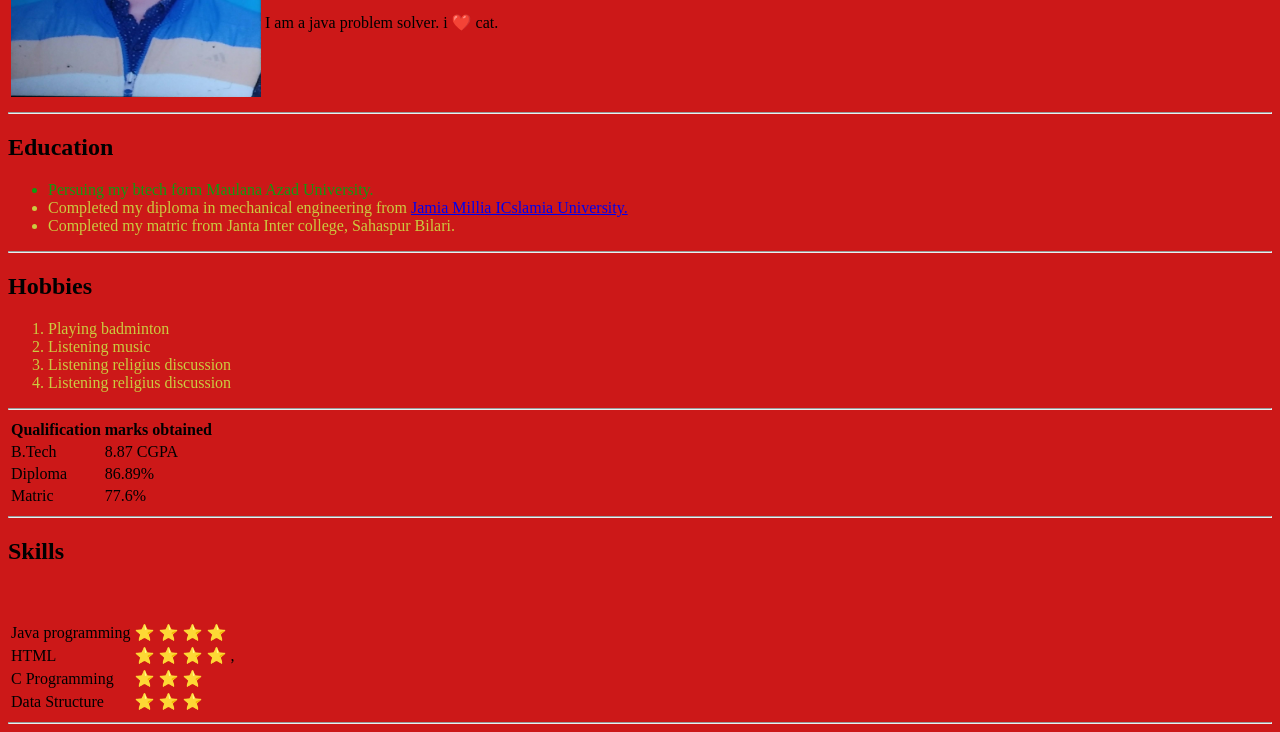
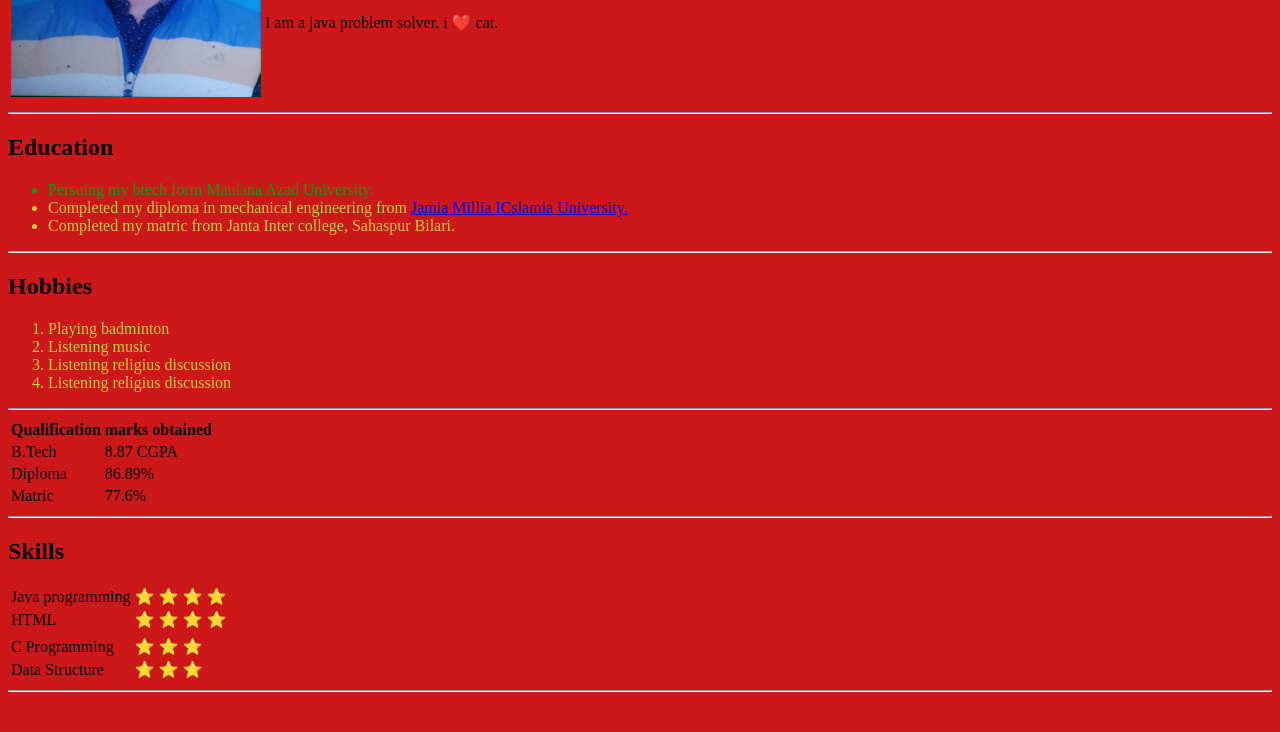
Before and after one commit to Mohammadabdulrab/testing, a plain HTML site: page index.html in a window 1280 px wide. Shown: the part 164-896 px from the top of the page. After the commit the page ends 864 px from the top, so only its background shows below. Drawn offline with Linux system fonts and the light colour scheme.

Commit message:
create a blank line

```diff
--- a/index.html
+++ b/index.html
@@ -67,10 +67,13 @@
             </tr>
             <tr>
                 <td>HTML</td>
-                <td>⭐ ⭐ ⭐ ⭐ ,<br></td>
+                <td>⭐ ⭐ ⭐ ⭐ </td>
             </tr>
-            <br>
-            <br>
+            <tr>
+                <td>   </td>
+            </tr>
+
+
 
             <tr>
                 <td>C Programming</td>
```
